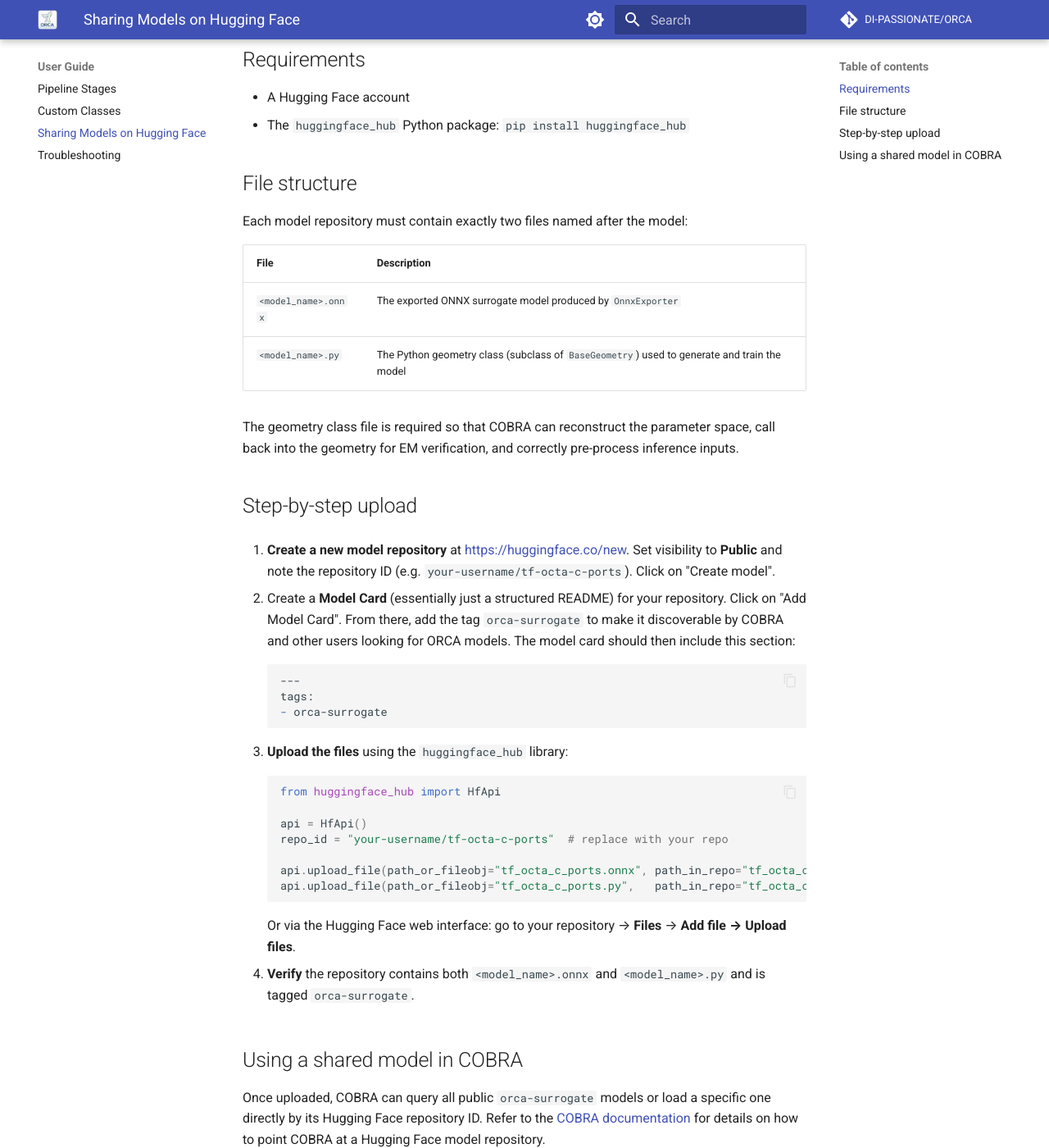
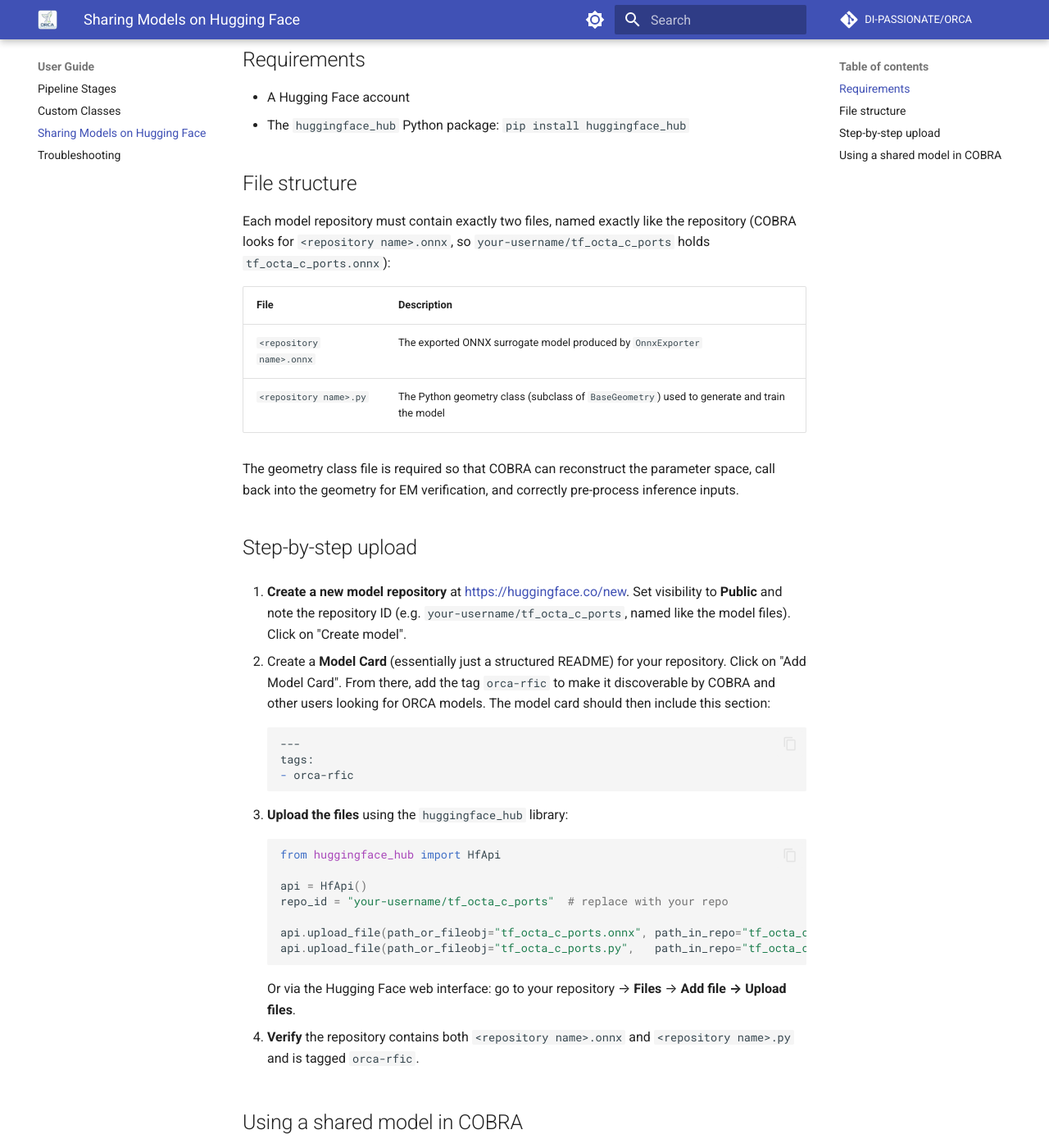
Before and after one commit to DI-PASSIONATE/ORCA, an MkDocs documentation site: the page built from docs/sharing_models.md, in a window 1280 px wide and 1400 px high, scrolled down 289 px. Shown: the whole window at 82% size. Built offline with MkDocs 1.6.1 and Material for MkDocs 9.7.7, drawn with Linux system fonts in a browser that asks for light colours; comment, search, counter and statistics services are not loaded.

Commit message:
orca-surrogate -> orca-rfic

````diff
--- a/docs/sharing_models.md
+++ b/docs/sharing_models.md
@@ -2,7 +2,7 @@
 title: Sharing Models on Hugging Face
 description: >-
   Publish an ORCA-trained ONNX surrogate model of an RF passive to the Hugging
-  Face Hub with the orca-surrogate tag so COBRA and other designers can reuse it
+  Face Hub with the orca-rfic tag so COBRA and other designers can reuse it
   without re-running EM simulations.
 ---
 
@@ -17,26 +17,26 @@
 
 ## File structure
 
-Each model repository must contain exactly two files named after the model:
+Each model repository must contain exactly two files, named exactly like the repository (COBRA looks for `<repository name>.onnx`, so `your-username/tf_octa_c_ports` holds `tf_octa_c_ports.onnx`):
 
 | File | Description |
 |------|-------------|
-| `<model_name>.onnx` | The exported ONNX surrogate model produced by `OnnxExporter` |
-| `<model_name>.py` | The Python geometry class (subclass of `BaseGeometry`) used to generate and train the model |
+| `<repository name>.onnx` | The exported ONNX surrogate model produced by `OnnxExporter` |
+| `<repository name>.py` | The Python geometry class (subclass of `BaseGeometry`) used to generate and train the model |
 
 The geometry class file is required so that COBRA can reconstruct the parameter space, call back into the geometry for EM verification, and correctly pre-process inference inputs.
 
 ## Step-by-step upload
 
 1. **Create a new model repository** at [https://huggingface.co/new](https://huggingface.co/new).
-   Set visibility to **Public** and note the repository ID (e.g. `your-username/tf-octa-c-ports`). Click on "Create model".
+   Set visibility to **Public** and note the repository ID (e.g. `your-username/tf_octa_c_ports`, named like the model files). Click on "Create model".
 
-2. Create a **Model Card** (essentially just a structured README) for your repository. Click on "Add Model Card". From there, add the tag `orca-surrogate` to make it discoverable by COBRA and other users looking for ORCA models. The model card should then include this section:
+2. Create a **Model Card** (essentially just a structured README) for your repository. Click on "Add Model Card". From there, add the tag `orca-rfic` to make it discoverable by COBRA and other users looking for ORCA models. The model card should then include this section:
 
     ```markdown
     ---
     tags:
-    - orca-surrogate
+    - orca-rfic
     ```
 
 3. **Upload the files** using the `huggingface_hub` library:
@@ -45,7 +45,7 @@
     from huggingface_hub import HfApi
 
     api = HfApi()
-    repo_id = "your-username/tf-octa-c-ports"  # replace with your repo
+    repo_id = "your-username/tf_octa_c_ports"  # replace with your repo
 
     api.upload_file(path_or_fileobj="tf_octa_c_ports.onnx", path_in_repo="tf_octa_c_ports.onnx", repo_id=repo_id)
     api.upload_file(path_or_fileobj="tf_octa_c_ports.py",   path_in_repo="tf_octa_c_ports.py",   repo_id=repo_id)
@@ -53,8 +53,8 @@
 
     Or via the Hugging Face web interface: go to your repository → **Files** → **Add file → Upload files**.
 
-4. **Verify** the repository contains both `<model_name>.onnx` and `<model_name>.py` and is tagged `orca-surrogate`.
+4. **Verify** the repository contains both `<repository name>.onnx` and `<repository name>.py` and is tagged `orca-rfic`.
 
 ## Using a shared model in COBRA
 
-Once uploaded, COBRA can query all public `orca-surrogate` models or load a specific one directly by its Hugging Face repository ID. Refer to the [COBRA documentation](https://github.com/DI-PASSIONATE/COBRA) for details on how to point COBRA at a Hugging Face model repository.
+Once uploaded, COBRA can query all public `orca-rfic` models or load a specific one directly by its Hugging Face repository ID. Refer to the [COBRA documentation](https://github.com/DI-PASSIONATE/COBRA) for details on how to point COBRA at a Hugging Face model repository.
````
Also changed, not shown: CONTRIBUTING.md (+7 -7 lines), README.md (+1 -1 lines).
